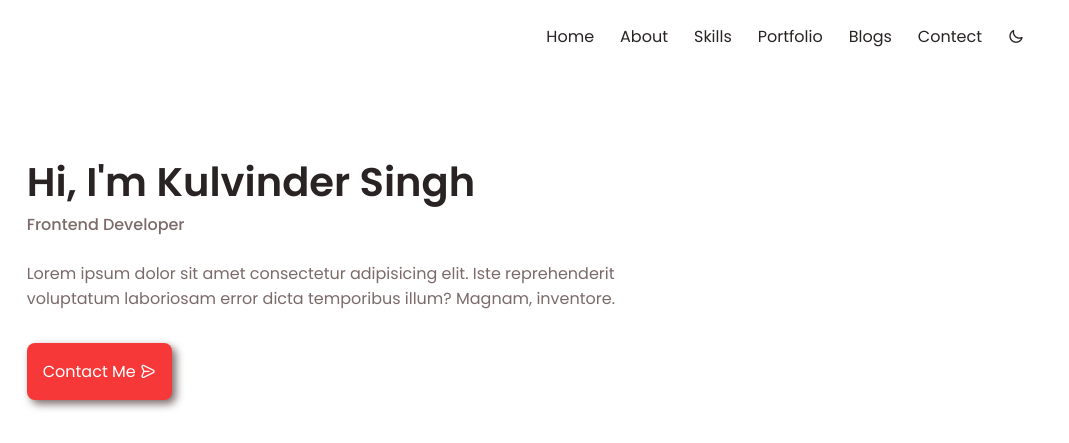
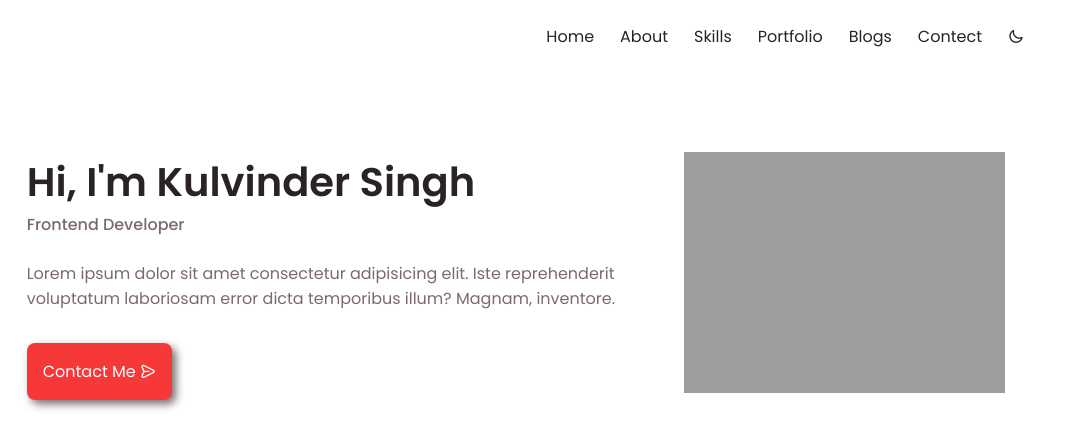
Before and after one commit to KulvinderKunj/portfolio, a plain HTML site: page index.html in a window 1280 px wide. Shown: the top 443 px of the page, 211-1280 px from the left. Drawn offline with nearby package versions, Linux system fonts and the light colour scheme; the site is published under a folder, as on GitHub Pages, so addresses that start at the root find nothing.

Commit message:
chnage image path

```diff
--- a/index.html
+++ b/index.html
@@ -64,7 +64,7 @@
             <a href="#contact" >Contact Me <i class="uil uil-message"></i></a>
           </div>
           <div id="image">
-            <img src="/images/me.PNG" alt="">
+            <img src="images/me.PNG" alt="">
           </div>
 
         </div>
```
